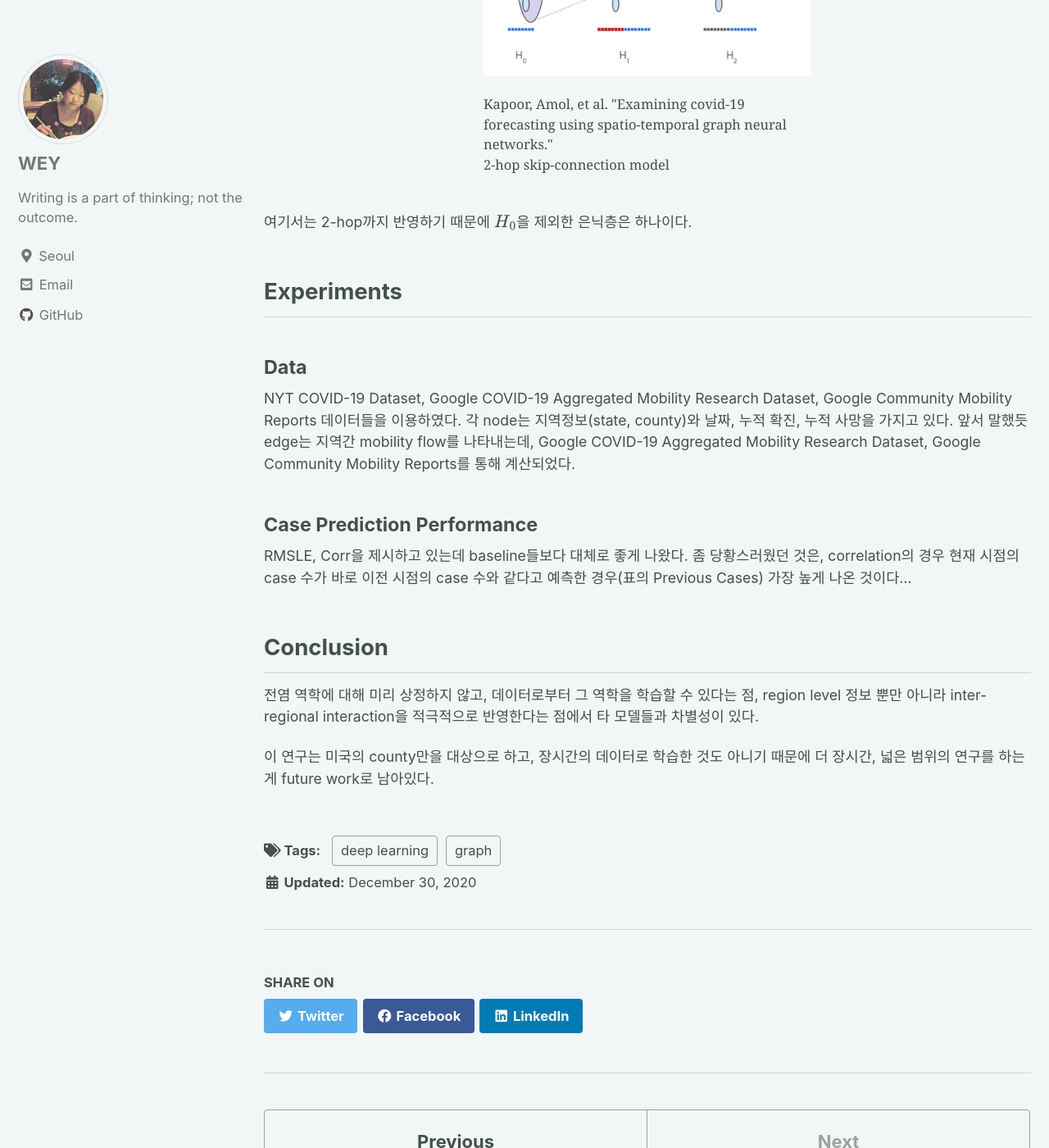
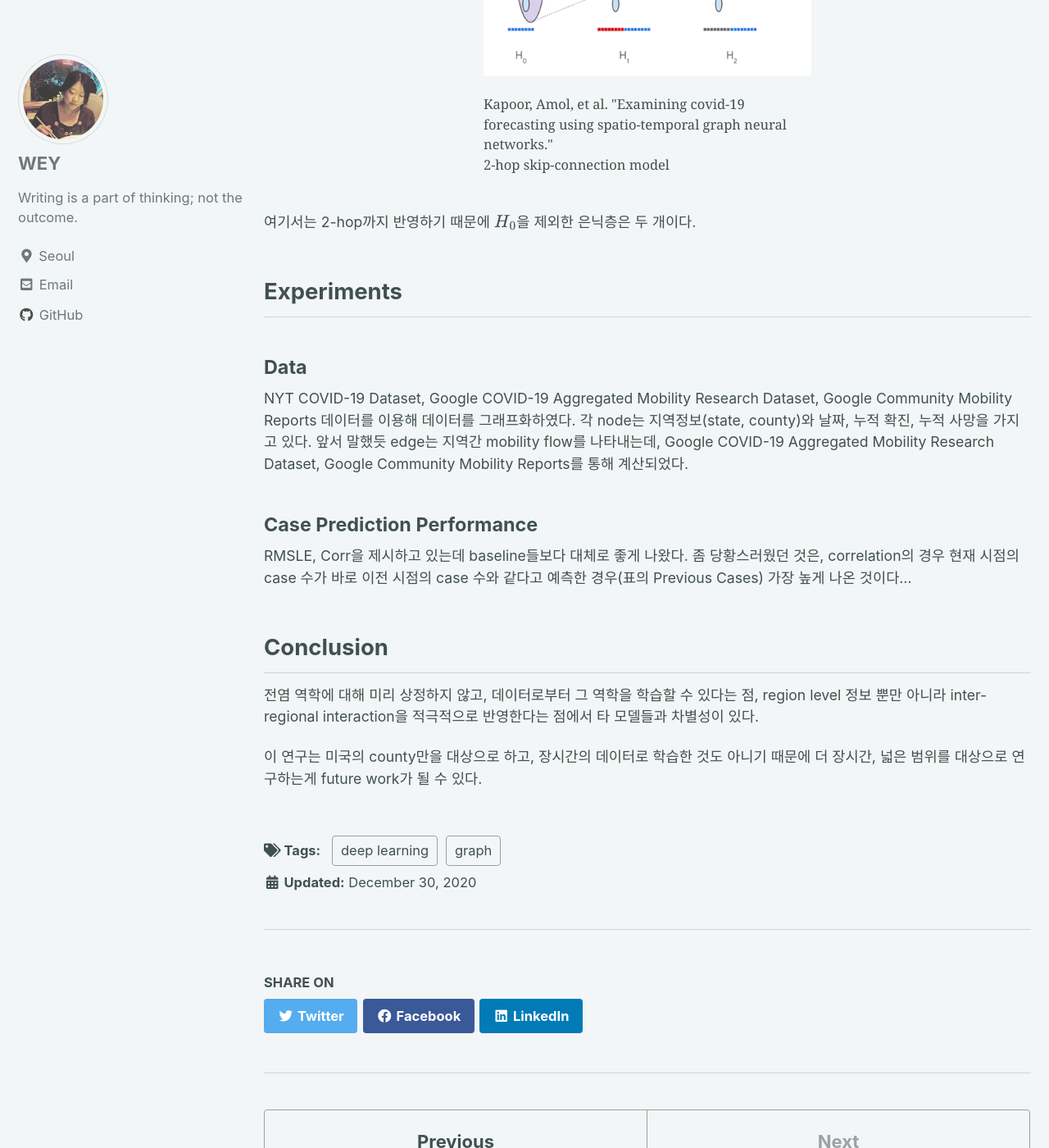
Before and after one commit to wey709/wey709.github.io, a Jekyll site: the page built from _posts/2020-12-30-examine_covid19_w_gnn.md, in a window 1280 px wide and 1400 px high, scrolled down 3775 px. Shown: the whole window at 82% size. Built offline with Jekyll 4.4.1, drawn with Linux system fonts in a browser that asks for light colours; cached includes are drawn as plain includes; formulas are drawn with MathJax 3; some of the changed text lies outside the part shown.

Commit message:
minor modify

```diff
--- a/_posts/2020-12-30-examine_covid19_w_gnn.md
+++ b/_posts/2020-12-30-examine_covid19_w_gnn.md
@@ -27,7 +27,7 @@ COVID-19 forecast처럼 전염병 예측의 경우, 접근 방법이 크게 두
 ## Background
 #### Spatio-Temporal Graph Neural Networks
 
-spatio-temporal graph는 node간의 연결을 time과 space의 함수로 보는 모델이다. 이 절에서 참조한 논문이 있는데, 해당 논문에서 제안한 모델(Deng, Songgaojun, et al)을 살펴보자.
+spatio-temporal graph는 node간의 연결을 time과 space의 함수로 보는 모델이다. 이 절에서 참조한 논문이 있는데, 해당 논문(Deng, Songgaojun, et al)에서 제안한 모델을 살펴보자.
 
 
 <figure class="align-center">
@@ -103,13 +103,13 @@ $H_{l+1}$은 근접행렬(정확히 말하면 어떤 방식으로 정규화된..
   </figcaption>
 </figure>
 
-여기서는 2-hop까지 반영하기 때문에 $H_0$을 제외한 은닉층은 하나이다.
+여기서는 2-hop까지 반영하기 때문에 $H_0$을 제외한 은닉층은 두 개이다.
 
 
 ## Experiments
 #### Data
 
-NYT COVID-19 Dataset, Google COVID-19 Aggregated Mobility Research Dataset, Google Community Mobility Reports 데이터들을 이용하였다.
+NYT COVID-19 Dataset, Google COVID-19 Aggregated Mobility Research Dataset, Google Community Mobility Reports 데이터를 이용해 데이터를 그래프화하였다.
 각 node는 지역정보(state, county)와 날짜, 누적 확진, 누적 사망을 가지고 있다. 앞서 말했듯 edge는 지역간 mobility flow를 나타내는데, Google COVID-19 Aggregated Mobility Research Dataset, Google Community Mobility Reports를 통해 계산되었다.
 
 #### Case Prediction Performance
@@ -121,4 +121,4 @@ RMSLE, Corr을 제시하고 있는데 baseline들보다 대체로 좋게 나왔
 ## Conclusion
 전염 역학에 대해 미리 상정하지 않고, 데이터로부터 그 역학을 학습할 수 있다는 점, region level 정보 뿐만 아니라 inter-regional interaction을 적극적으로 반영한다는 점에서 타 모델들과 차별성이 있다.
 
-이 연구는 미국의 county만을 대상으로 하고, 장시간의 데이터로 학습한 것도 아니기 때문에 더 장시간, 넓은 범위의 연구를 하는게 future work로 남아있다.
+이 연구는 미국의 county만을 대상으로 하고, 장시간의 데이터로 학습한 것도 아니기 때문에 더 장시간, 넓은 범위를 대상으로 연구하는게 future work가 될 수 있다.
```
Also changed, not shown: other parts of _posts/2020-12-30-examine_covid19_w_gnn.md (+3 -3 lines).
